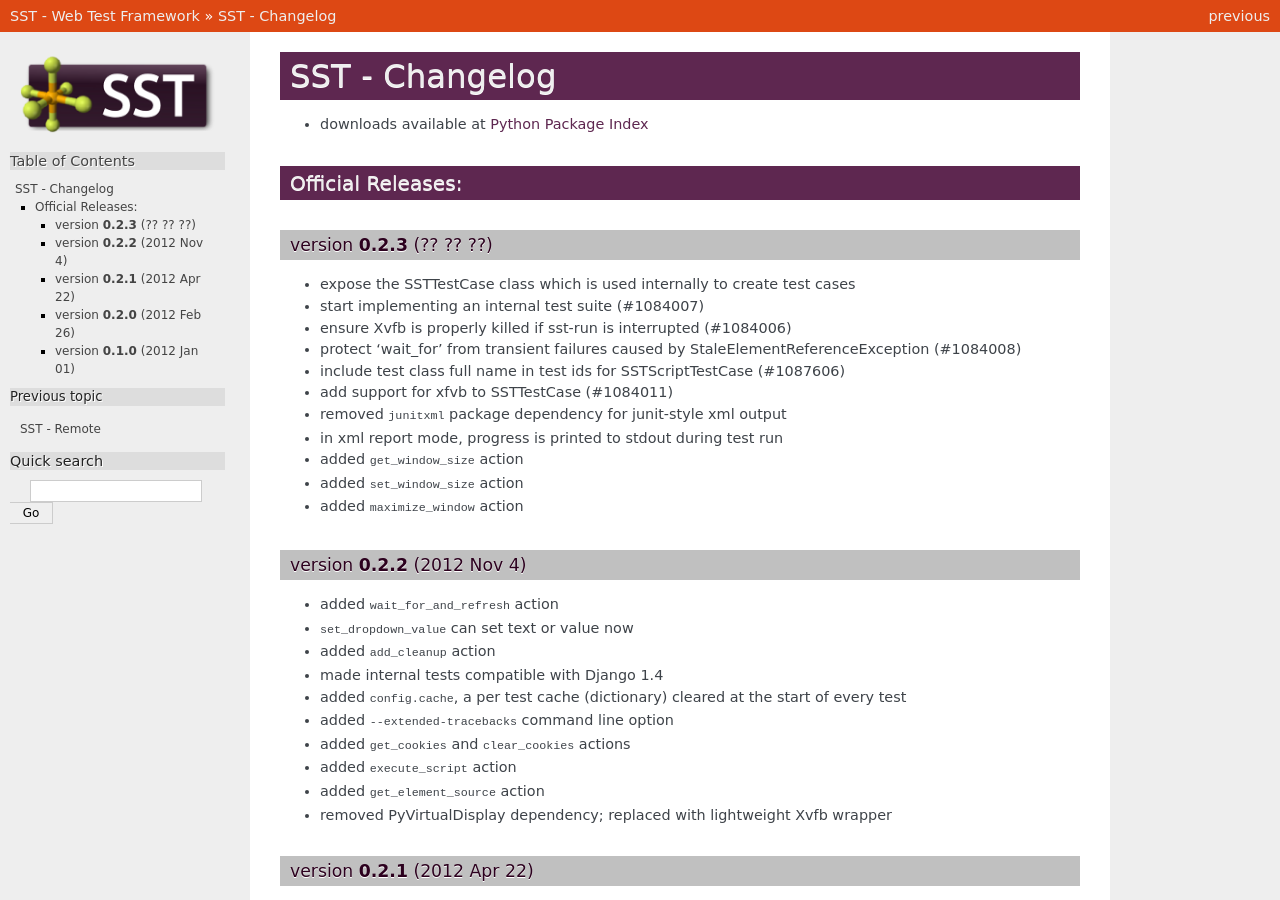
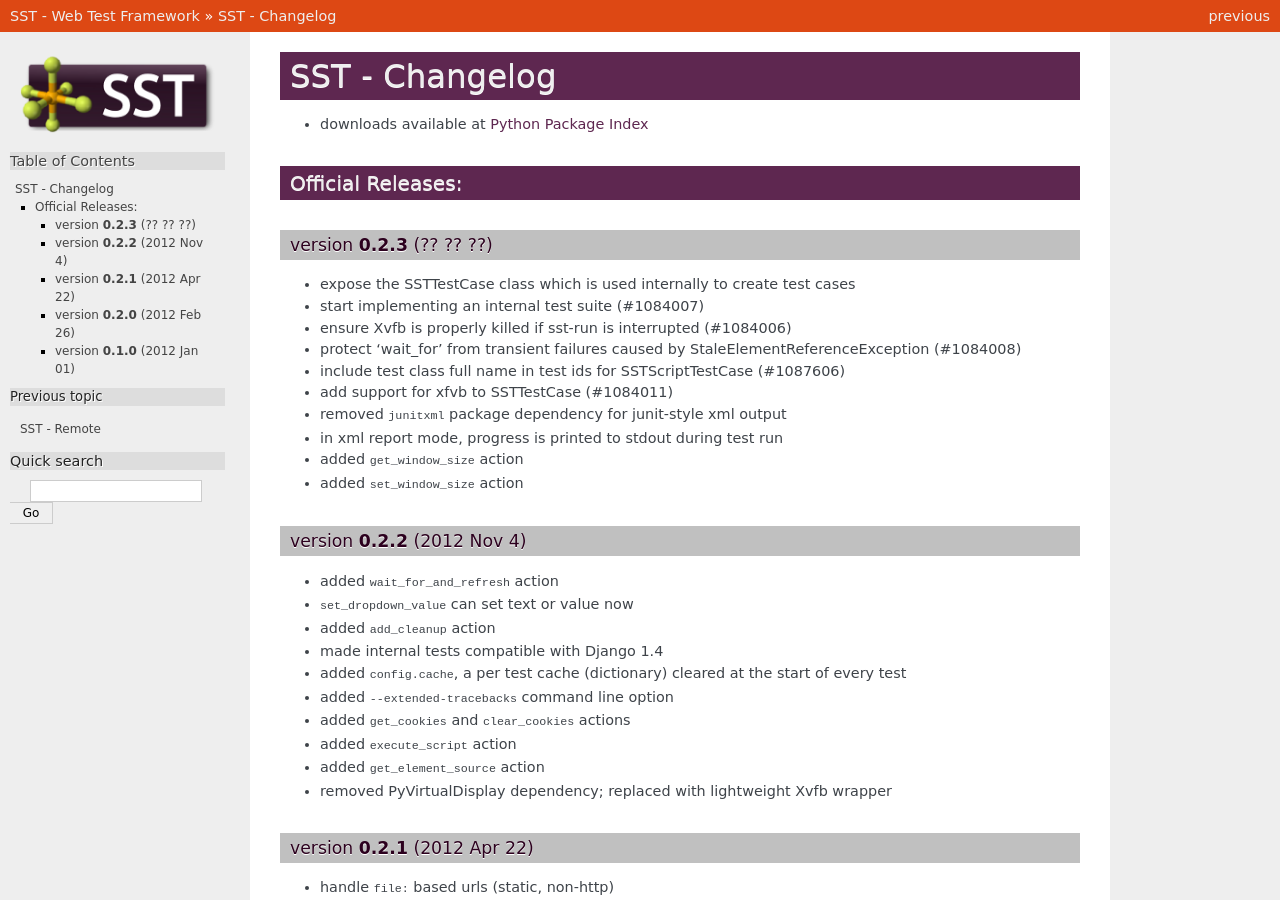
Before and after one commit to Work4Labs/selenium-simple-test, a Sphinx documentation site: the page built from docs/changelog.rst, in a window 1280 px wide and 900 px high. Built offline with Sphinx 7.4.7, drawn with Linux system fonts in a browser that asks for light colours; pages that are not in the unit, such as notebooks, are missing from menus.

Commit message:
updated changelog

```diff
--- a/docs/changelog.rst
+++ b/docs/changelog.rst
@@ -23,7 +23,6 @@
 * in xml report mode, progress is printed to stdout during test run
 * added ``get_window_size`` action
 * added ``set_window_size`` action
-* added ``maximize_window`` action
 
 
 version **0.2.2** (2012 Nov 4)
```
